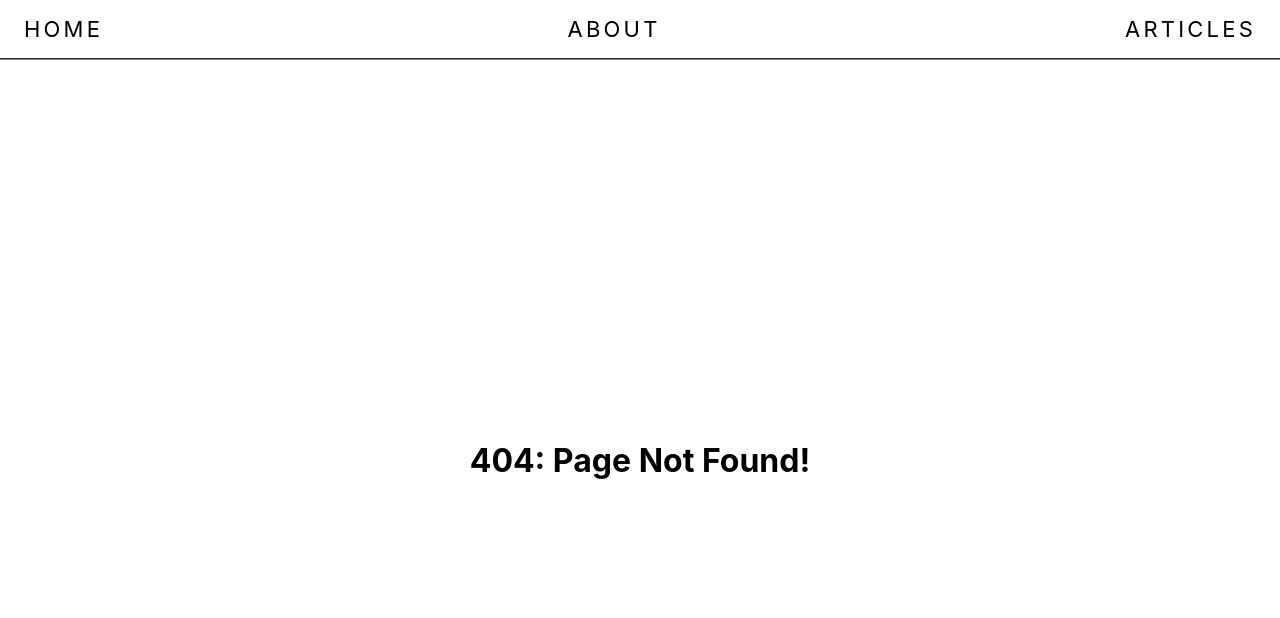
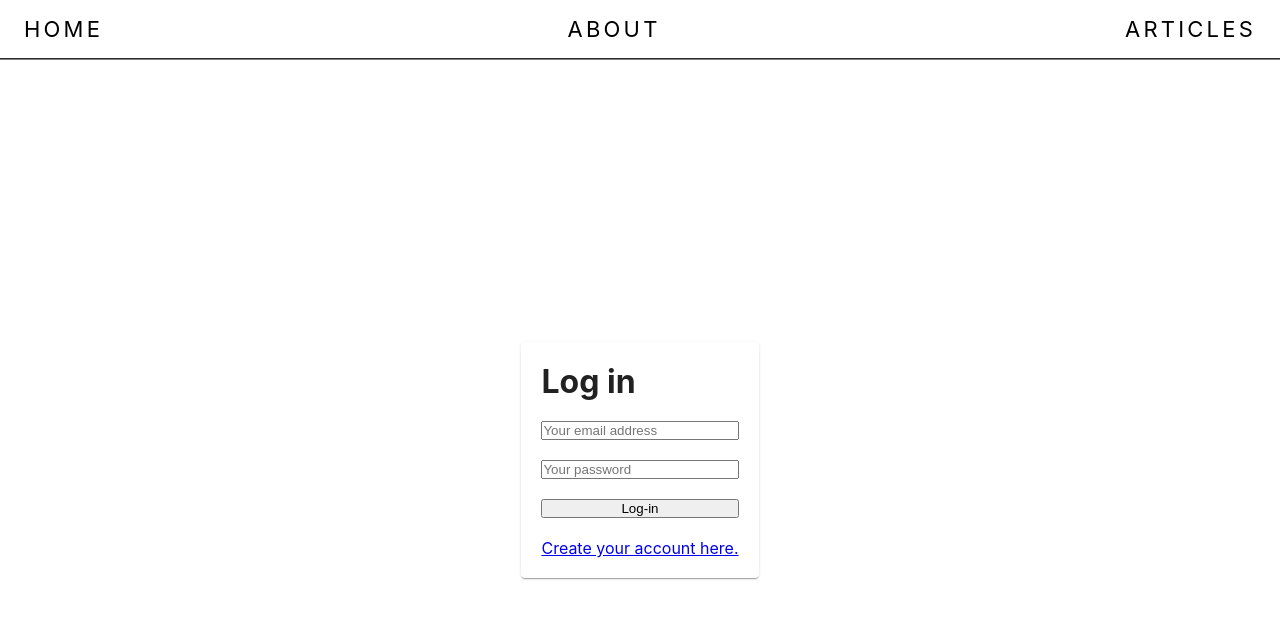
Before and after one commit to DanielLendvai/blog-app, a React (Create React App) app in the folder frontend/: page /login in a window 1280 px wide. Before the commit this address had no page. Shown: the top 618 px of the page. Built offline with nearby package versions, Linux system fonts and the light colour scheme.

Commit message:
login,create account page

```diff
--- a/frontend/package.json
+++ b/frontend/package.json
@@ -11,6 +11,7 @@
     "@testing-library/react": "^13.4.0",
     "@testing-library/user-event": "^13.5.0",
     "axios": "^1.2.3",
+    "firebase": "^9.16.0",
     "react": "^18.2.0",
     "react-dom": "^18.2.0",
     "react-router-dom": "^6.6.2",
--- a/frontend/src/App.js
+++ b/frontend/src/App.js
@@ -5,6 +5,8 @@
 import ArticlesListPage from "./pages/ArticlesListPage";
 import About from "./pages/About";
 import NavBar from "./NavBar";
+import LoginPage from "./pages/LoginPage";
+import CreateAccountPage from "./pages/CreateAccountPage";
 import NotFoundPage from "./pages/NotFoundPage";
 
 function App() {
@@ -24,6 +26,11 @@
                             path="/articles/:articleId"
                             element={<Article />}
                         />
+                        <Route path="/login" element={<LoginPage />} />
+                        <Route
+                            path="/create-account"
+                            element={<CreateAccountPage />}
+                        />
                         <Route path="*" element={<NotFoundPage />} />
                     </Routes>
                 </div>
--- a/frontend/src/components/CommentsList.js
+++ b/frontend/src/components/CommentsList.js
@@ -26,7 +26,7 @@
                 >
                     <h4>{comment.postedBy}</h4>
                     <p>{comment.text}</p>
-                    <button onClick={deleteComment}>Delete</button>
+                    <button disabled onClick={deleteComment}>Delete</button>
                 </div>
             ))}
         </div>
--- /dev/null
+++ b/frontend/src/hooks/useUser.js
@@ -0,0 +1 @@
+//const user = useUser()
--- a/frontend/src/index.js
+++ b/frontend/src/index.js
@@ -2,7 +2,25 @@
 import ReactDOM from 'react-dom/client';
 import './index.css';
 import App from './App';
+import { initializeApp } from "firebase/app";
+// Import the functions you need from the SDKs you need
 
+
+// TODO: Add SDKs for Firebase products that you want to use
+// https://firebase.google.com/docs/web/setup#available-libraries
+
+// Your web app's Firebase configuration
+const firebaseConfig = {
+  apiKey: "AIzaSyAQiAJxkVTzVmPlil2-jTzhy5AhkSTqbMU",
+  authDomain: "blog-app-26811.firebaseapp.com",
+  projectId: "blog-app-26811",
+  storageBucket: "blog-app-26811.appspot.com",
+  messagingSenderId: "874924980731",
+  appId: "1:874924980731:web:cad85f68fbf17812aab35e"
+};
+
+// Initialize Firebase
+const app = initializeApp(firebaseConfig);
 
 const root = ReactDOM.createRoot(document.getElementById('root'));
 root.render(
--- a/frontend/src/pages/Article.js
+++ b/frontend/src/pages/Article.js
@@ -5,7 +5,6 @@
 import articles from "./article-content";
 import CommentsList from "../components/CommentsList";
 import AddCommentForm from "../components/AddCommentForm";
-import Card from "@mui/material/Card";
 import "./Article.css";
 import { Paper } from "@mui/material";
 
--- /dev/null
+++ b/frontend/src/pages/CreateAccountPage.js
@@ -0,0 +1,6 @@
+const CreateAccountPage = () => {
+    return (
+        <h1>Create Account</h1>
+    )
+}
+export default CreateAccountPage;
--- /dev/null
+++ b/frontend/src/pages/LoginPage.js
@@ -0,0 +1,50 @@
+import { Paper } from "@mui/material";
+import { useState } from "react";
+import { Link, useNavigate } from "react-router-dom";
+import { getAuth, signInWithEmailAndPassword } from "firebase/auth";
+
+const LoginPage = () => {
+    const [email, setEmail] = useState("");
+    const [password, setPassword] = useState("");
+    const [error, setError] = useState("");
+
+    const navigate = useNavigate();
+
+    const logIn = async () => {
+        try {
+            await signInWithEmailAndPassword(getAuth(), email, password);
+            navigate("/articles");
+        } catch (e) {
+            setError(e.message);
+        }
+    };
+
+    return (
+        <Paper
+            sx={{
+                padding: "20px",
+                display: "flex",
+                flexDirection: "column",
+                gap: "20px",
+            }}
+        >
+            <h1>Log in</h1>
+            {error && <p className="error">{error}</p>}
+            <input
+                value={email}
+                onChange={(e) => setEmail(e.target.value)}
+                placeholder="Your email address"
+                type="email"
+            />
+            <input
+                value={password}
+                type="pasword"
+                onChange={(e) => setPassword(e.target.value)}
+                placeholder="Your password"
+            />
+            <button onClick={logIn}>Log-in</button>
+            <Link to="/create-account">Create your account here.</Link>
+        </Paper>
+    );
+};
+export default LoginPage;
```
Also changed, not shown: 1 other file (tests, documents, lock files or other folders).
